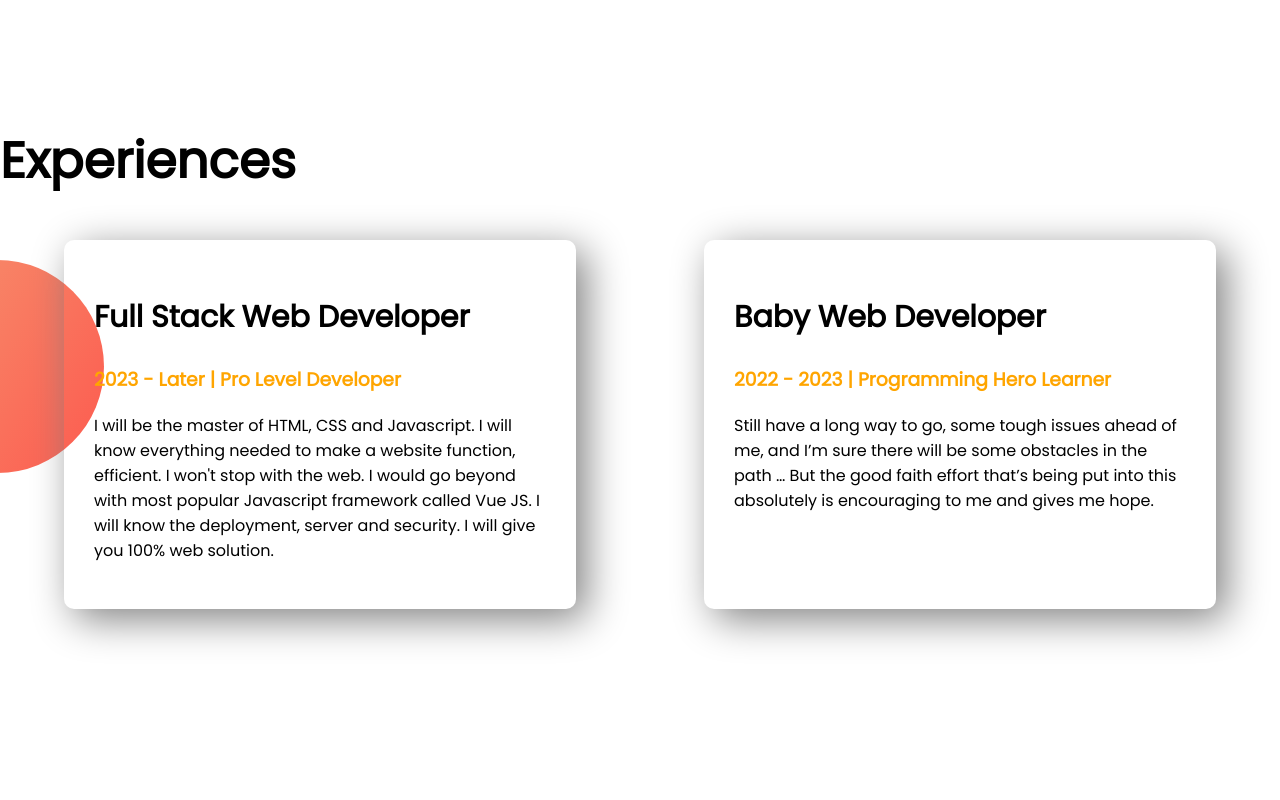
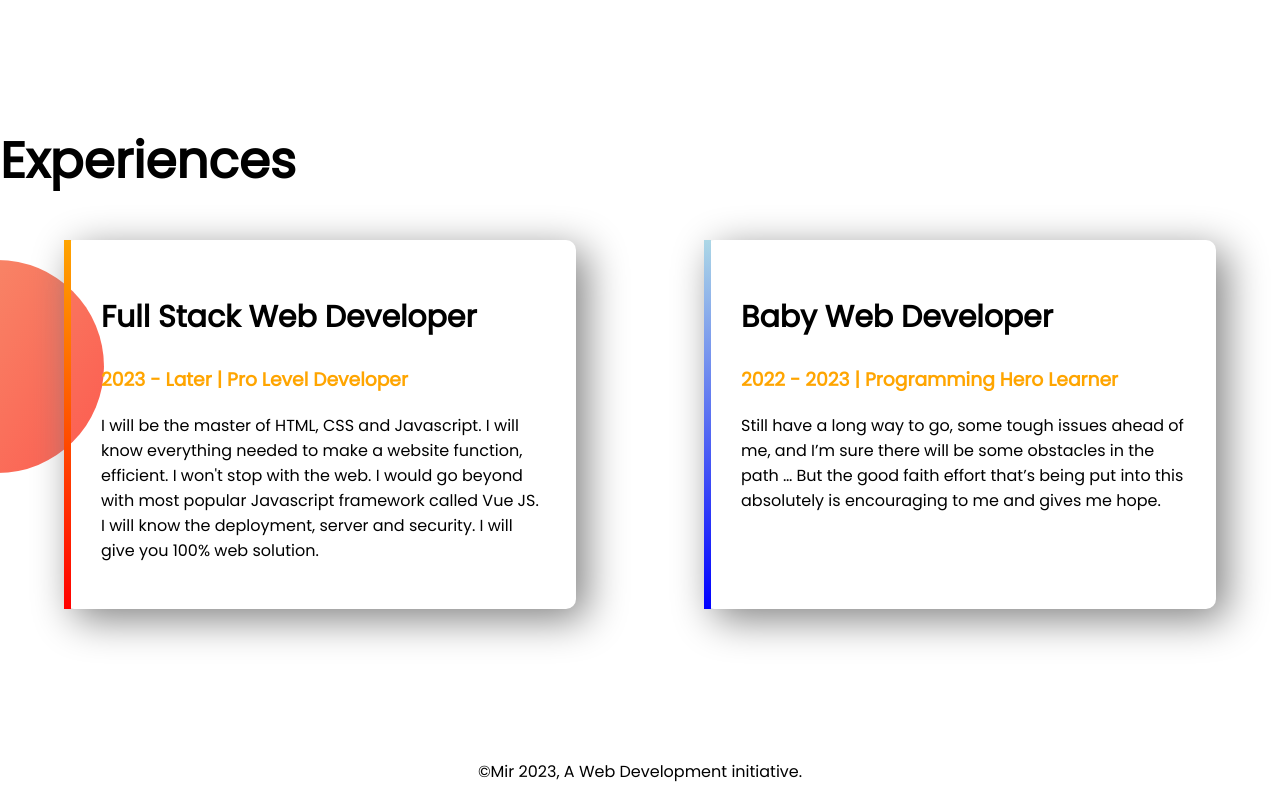
Before and after one commit to rashedmir/developer-portfolio, a plain HTML site: page index.html in a window 1280 px wide. Shown: the part 1302-2102 px from the top of the page. Before the commit the page ends 2061 px from the top, so only its background shows below. Drawn offline with Linux system fonts and the light colour scheme.

Commit message:
styled border and added footer

```diff
--- a/index.html
+++ b/index.html
@@ -52,7 +52,7 @@
     <section class="experience-area">
         <h1>Experiences</h1>
         <div class="flexible-container">
-            <div class="experience-item">
+            <div id="full-stack-developer" class="experience-item">
                 <h2>Full Stack Web Developer</h2>
                 <h3 class="year">2023 - Later | Pro Level Developer</h3>
                 <p>I will be the master of HTML, CSS and Javascript. I will know everything needed to make a website
@@ -62,7 +62,7 @@
                     Vue
                     JS. I will know the deployment, server and security. I will give you 100% web solution.</p>
             </div>
-            <div class="experience-item">
+            <div id="baby-web-developer" class="experience-item">
                 <h2>Baby Web Developer</h2>
                 <h3 class="year">2022 - 2023 | Programming Hero Learner</h3>
                 <p>Still have a long way to go, some tough issues ahead of me, and I’m sure there will be some obstacles
@@ -72,6 +72,9 @@
             </div>
         </div>
     </section>
+    <footer>
+        <p>©Mir 2023, A Web Development initiative.</p>
+    </footer>
 
 </body>
 
--- a/style.css
+++ b/style.css
@@ -68,3 +68,19 @@ h2 {
     background-repeat: no-repeat;
     background-position: left;
 }
+
+#full-stack-developer {
+    border-left: 7px solid transparent;
+    border-image: linear-gradient(orange, red);
+    border-image-slice: 1;
+}
+
+#baby-web-developer {
+    border-left: 7px solid transparent;
+    border-image: linear-gradient(lightblue, blue);
+    border-image-slice: 1;
+}
+
+footer {
+    text-align: center;
+}
```
